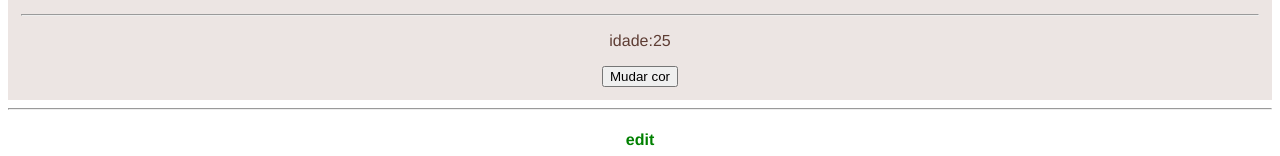
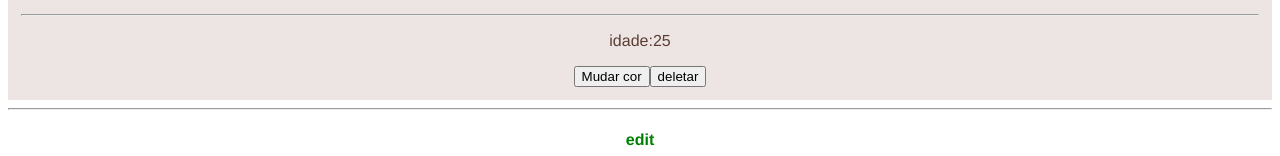
Before and after one commit to ChernoBen/projeto_vue, a Vue app: page / in a window 1280 px wide. Shown: the part 520-676 px from the top of the page. Built offline with nearby package versions, Linux system fonts and the light colour scheme.

Commit message:
trabablhando com eventos

```diff
--- a/src/App.vue
+++ b/src/App.vue
@@ -10,7 +10,7 @@
     <hr>
     <div v-for="(cliente,index) in clientes" :key="cliente.id">
       <h1>{{index + 1}}</h1>
-      <Cliente :cliente="cliente" :showIdade="true" :showNome="true"/>
+      <Cliente :cliente="cliente" :showIdade="true" :showNome="true" @meDelete="deleteUsuario($event)"/>
       <hr>
       <h4>edit</h4>
       <input type="text" v-model="cliente.nome">
@@ -94,6 +94,10 @@ export default {
       this.emailField = "" ;
       this.idadeField = 0 ;
     }
+  },
+  deletarUsuario:function($event){
+    console.log("recebendo evento")
+    console.log($event)
   }
 
 }
--- a/src/components/Cliente.vue
+++ b/src/components/Cliente.vue
@@ -11,6 +11,7 @@
     <p v-if="showIdade == true"> idade:{{cliente.idade}}</p>
     <p v-else>Idade escondida com sucesso</p>
     <button @click="mudarCor">Mudar cor</button>
+    <button @click="emitirEventoDelete">deletar</button>
   </div>
 </template>
 
@@ -38,6 +39,10 @@ export default {
 
             this.isPremium = !this.isPremium
 
+        },
+        emitirEventoDelete:function(){
+            console.log("Emitido do filho!")
+            //this.$emit("meDelete",{curso:"Vue.js",emPromocao:true,component:this})
         }
     }
 }
```
